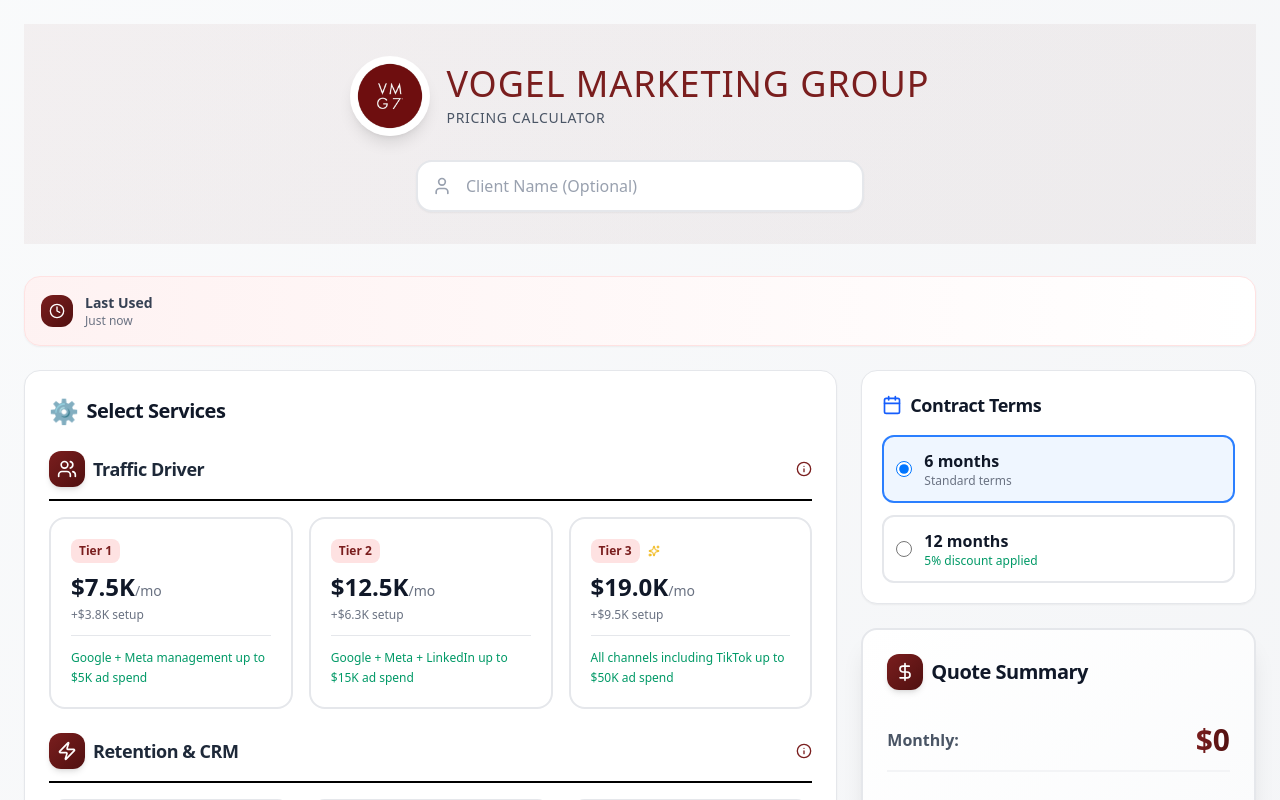
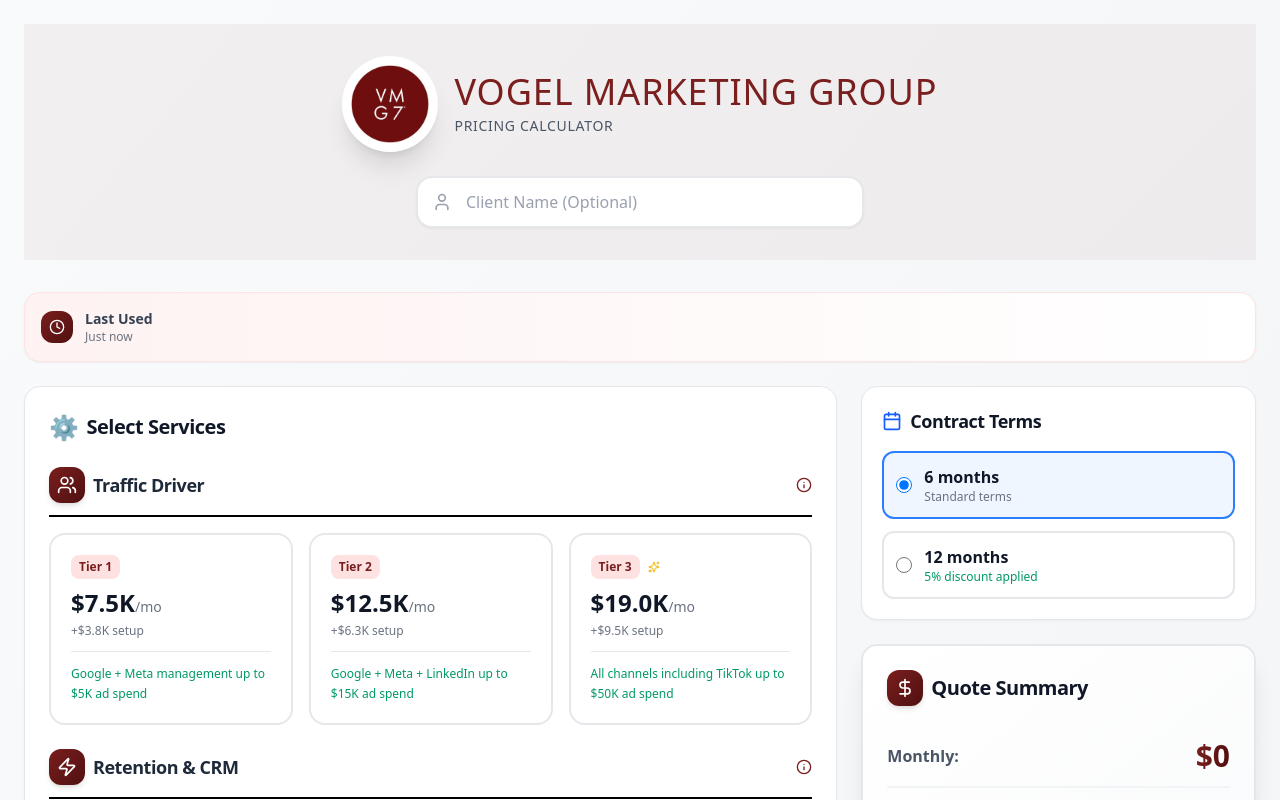
Before and after one commit to juliusalba/propodocs, a React (Vite) app: page / in a window 1280 px wide. Shown: the top 800 px of the page. Built offline with nearby package versions, Linux system fonts and the light colour scheme.

Commit message:
Update header logo size and styling

```diff
--- a/src/components/Header.tsx
+++ b/src/components/Header.tsx
@@ -17,7 +17,7 @@ export function Header({ clientName, onClientNameChange }: HeaderProps) {
                     <img
                         src="/vmg-logo-circle.jpg"
                         alt="VMG Logo"
-                        className="w-20 h-20 rounded-full shadow-lg"
+                        className="w-24 h-24 rounded-full shadow-xl object-cover"
                     />
                     <div className="text-left">
                         <h1 className="text-4xl font-light tracking-wide" style={{ color: '#7A1E1E' }}>
@@ -26,7 +26,6 @@ export function Header({ clientName, onClientNameChange }: HeaderProps) {
                         <p className="text-sm text-gray-600 font-light tracking-wider mt-1">PRICING CALCULATOR</p>
                     </div>
                 </div>
-
                 {/* Client Name Input */}
                 <div className="max-w-md mx-auto">
                     <div className="relative">
```
